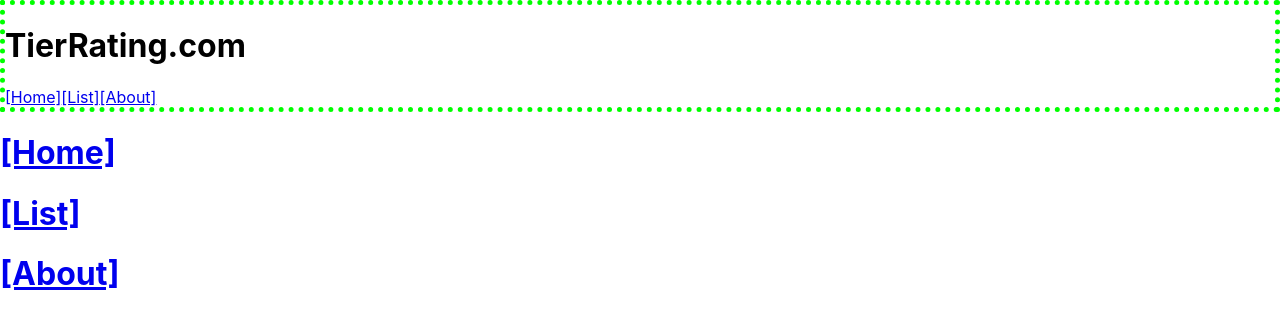
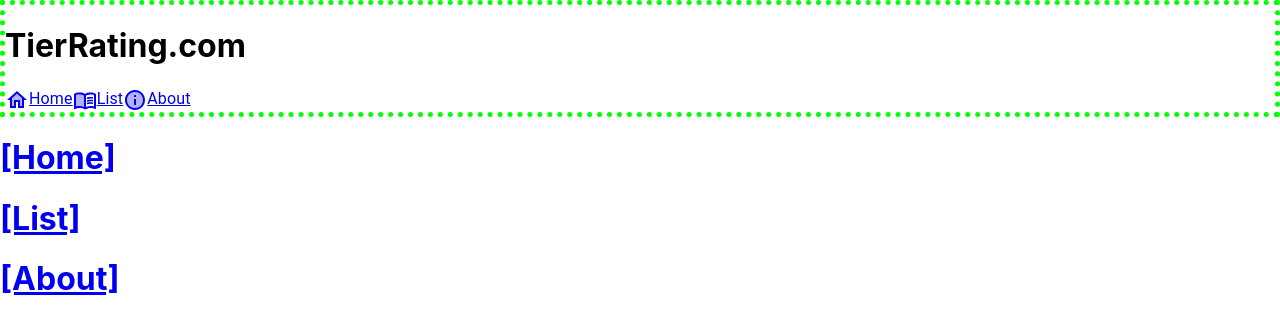
Before and after one commit to caldius/TierRating, a React (Create React App) app: page / in a window 1280 px wide. Shown: the top 334 px of the page. Built offline with nearby package versions, Linux system fonts and the light colour scheme.

Commit message:
mui対応　リスト変更メイン

```diff
--- a/src/App.tsx
+++ b/src/App.tsx
@@ -5,7 +5,7 @@ import { Routes, Route, BrowserRouter } from "react-router-dom";
 
 import Home from "./home/Home";
 import About from "./about/About";
-import List from "./list/List";
+import PageList from "./page-list/PageList";
 import Header from "./Header";
 // import Create from "./create/Create";
 import Pages from "./pages/Pages";
@@ -16,7 +16,7 @@ const App: FC = () => (
     <Routes>
       <Route path="/" element={<Home />} />
       <Route path="/about" element={<About />} />
-      <Route path="/list" element={<List />} />
+      <Route path="/list" element={<PageList />} />
       {/* <Route path="/create" element={<Create />} /> */}
       <Route path="/pages/:pageId" element={<Pages />} />
     </Routes>
--- a/src/Header.tsx
+++ b/src/Header.tsx
@@ -1,22 +1,39 @@
+import { Typography } from "@material-ui/core";
 import React, { FC } from "react";
 import { Link } from "react-router-dom";
 import "./App.css";
+// import BalanceTwoToneIcon from "@mui/icons-material/BalanceTwoTone";
+import HomeTwoToneIcon from "@mui/icons-material/HomeTwoTone";
+import { MenuBookTwoTone } from "@mui/icons-material";
 // import image from "./testimg.png"; // ここでパス指定して変数として利用する
+import InfoTwoToneIcon from "@mui/icons-material/InfoTwoTone";
 
-const Header: FC = () => (
+const Header: FC = () => {
+  const iconStyle: React.CSSProperties = { verticalAlign: "middle", display: "inline-flex" };
+
+  return (
     <div style={{ border: "dotted 5Px lime" }}>
       <h1>TierRating.com</h1>
       {/* TODO:styleごちゃごちゃ書くかリンクアイテムみたいなものを設定して並べたいかなあ？ */}
       <Link to="/">
-      <span>[Home]</span>
+        <Typography noWrap display="inline">
+          <HomeTwoToneIcon style={iconStyle} />
+          Home
+        </Typography>
       </Link>
       <Link to="/list">
-      <span>[List]</span>
+        <Typography noWrap display="inline">
+          <MenuBookTwoTone style={iconStyle} />
+          List
+        </Typography>
       </Link>
       <Link to="/about">
-      <span>[About]</span>
+        <Typography noWrap display="inline">
+          <InfoTwoToneIcon style={iconStyle} />
+          About
+        </Typography>
       </Link>
     </div>
   );
-
+};
 export default Header;
--- a/src/list/List.tsx
+++ b/src/page-list/PageList.tsx
@@ -3,6 +3,7 @@ import React, { FC, useEffect, useState } from "react";
 import { Link } from "react-router-dom";
 import "../App.css";
 import axios, { AxiosError, AxiosResponse } from "axios";
+import { Chip } from "@material-ui/core";
 import { getKey } from "../Utils/Utils";
 // import image from "../testimg.png"; // ここでパス指定して変数として利用する
 
@@ -18,7 +19,7 @@ type IErrorResponse = {
   message: string;
 };
 
-const List: FC = () => {
+const PageList: FC = () => {
   const [jsonLists, setJsonLists] = useState<jsonPost[]>([]);
 
   useEffect(() => {
@@ -61,22 +62,6 @@ const List: FC = () => {
     );
   };
 
-  // 描画前にタグ一覧を取得結果から生成する
-  // 1.tag_nameを全部取得して,2.flatにして、3.重複を除外してソート
-  // TODO SQLから取ったほうが多分楽なのでそのうち直す
-  //      ※そうしないとソート後に消滅するかも
-  // const tagNameList: string[] = Array.from(
-  //   new Set(
-  //     jsonLists
-  //       .filter((x) => x.tag_name !== undefined)
-  //       .map((x) => x.tag_name)
-  //       .flat()
-  //       .sort()
-  //   )
-  // );
-
-  // const tagNameList: string[] = jsonTagName;
-
   return (
     <>
       <h1>This is ListPage</h1>
@@ -99,15 +84,27 @@ const List: FC = () => {
             <li key={row.page_id}>
               <Link to={`/pages/${row.page_id}`}>{row.page_name} </Link>
               {row.tag_name?.map((x) => (
-                <span style={{ padding: 1, border: "dotted 3Px brown" }} key={x}>
-                  {x}
-                </span>
+                <Chip color="primary" size="small" style={{ fontSize: "0.2em" }} key={x} label={x} variant="outlined" />
               ))}
             </li>
           ))}
       </ol>
+
+      <p>
+        {/* isDispがFalseのものは表示しない ※初期値はundefinedは許可 */}
+        {jsonLists
+          .filter((x) => x.isDisp !== false)
+          .map((row) => (
+            <li key={row.page_id}>
+              <Link to={`/pages/${row.page_id}`}>{row.page_name} </Link>
+              {row.tag_name?.map((x) => (
+                <Chip color="primary" size="small" style={{ fontSize: "0.2em" }} key={x} label={x} variant="outlined" />
+              ))}
+            </li>
+          ))}
+      </p>
     </>
   );
 };
 
-export default List;
+export default PageList;
```
Lines whose indentation alone changed are shown as unchanged.
